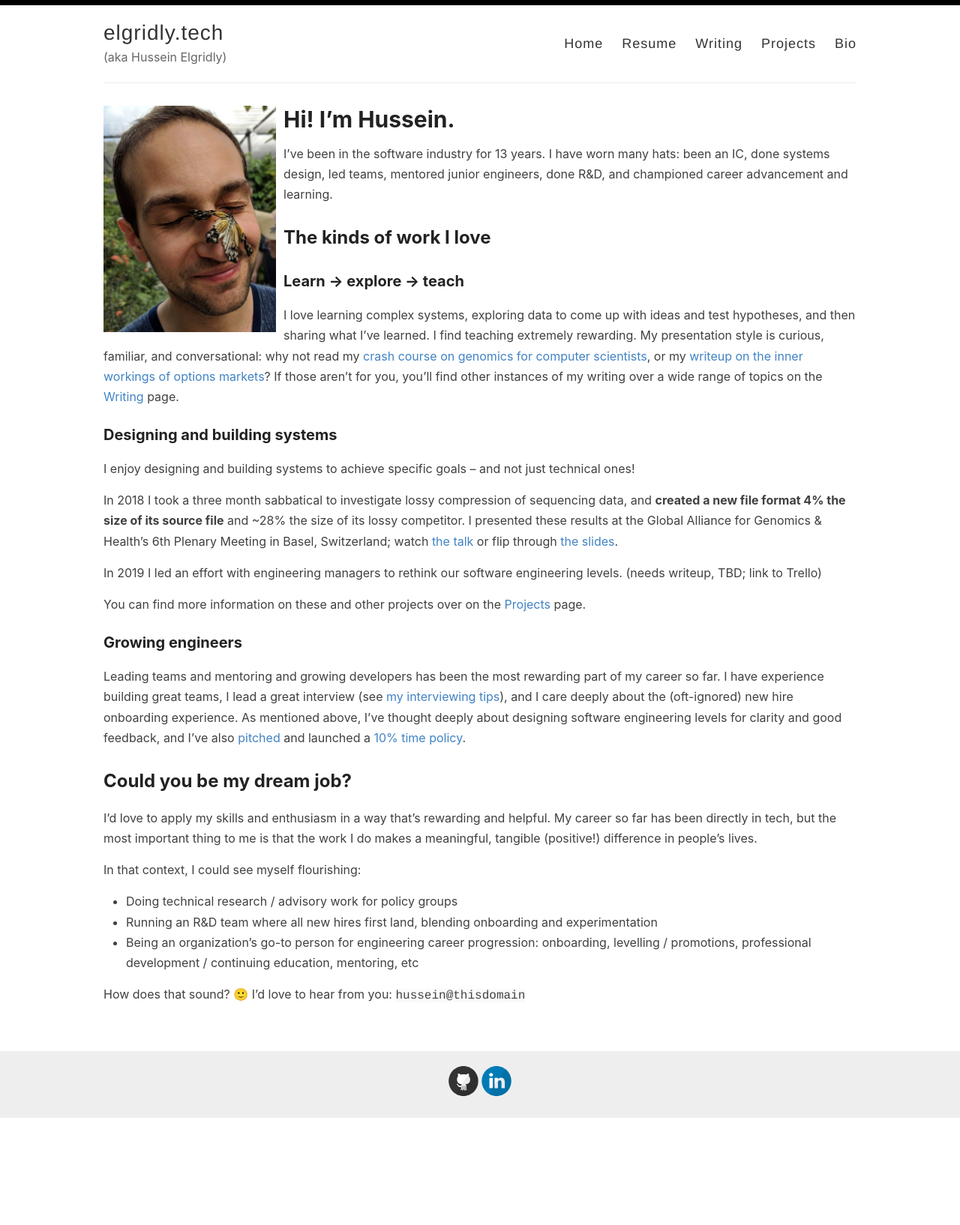
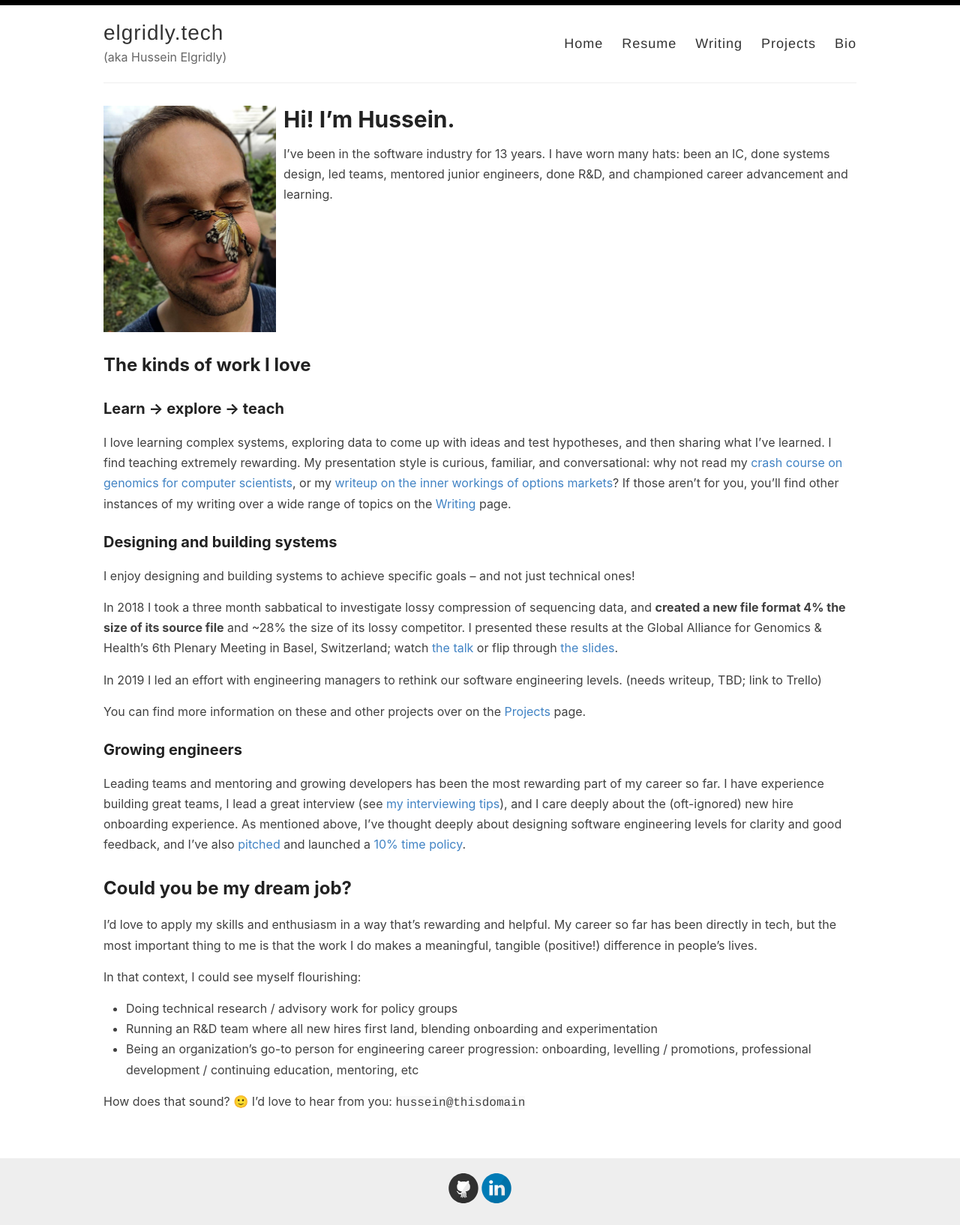
Before and after one commit to helgridly/helgridly.github.io, a Jekyll site: the page built from index.md, in a window 1280 px wide. Shown: the whole page at 75% size. Built offline with Jekyll 4.4.1, drawn with Linux system fonts in a browser that asks for light colours; before the commit the page ends 1491 px from its top, so only the background shows below that.

Commit message:
clear float at subhead

```diff
--- a/index.md
+++ b/index.md
@@ -10,6 +10,8 @@ permalink: /
 # Hi! I'm Hussein.
 
 I've been in the software industry for 13 years. I have worn many hats: been an IC, done systems design, led teams, mentored junior engineers, done R&D, and championed career advancement and learning.
+
+<div style="clear:left"></div>
 
 ## The kinds of work I love
 
```
